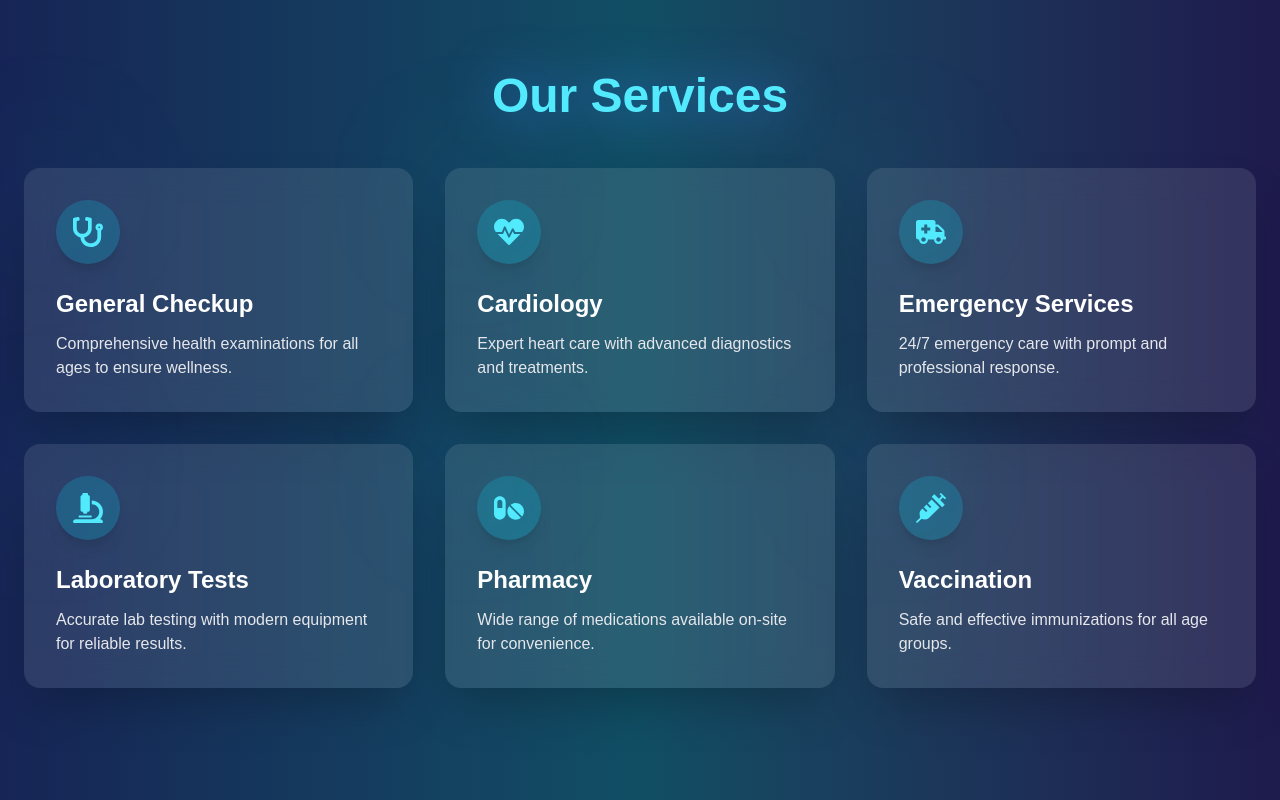
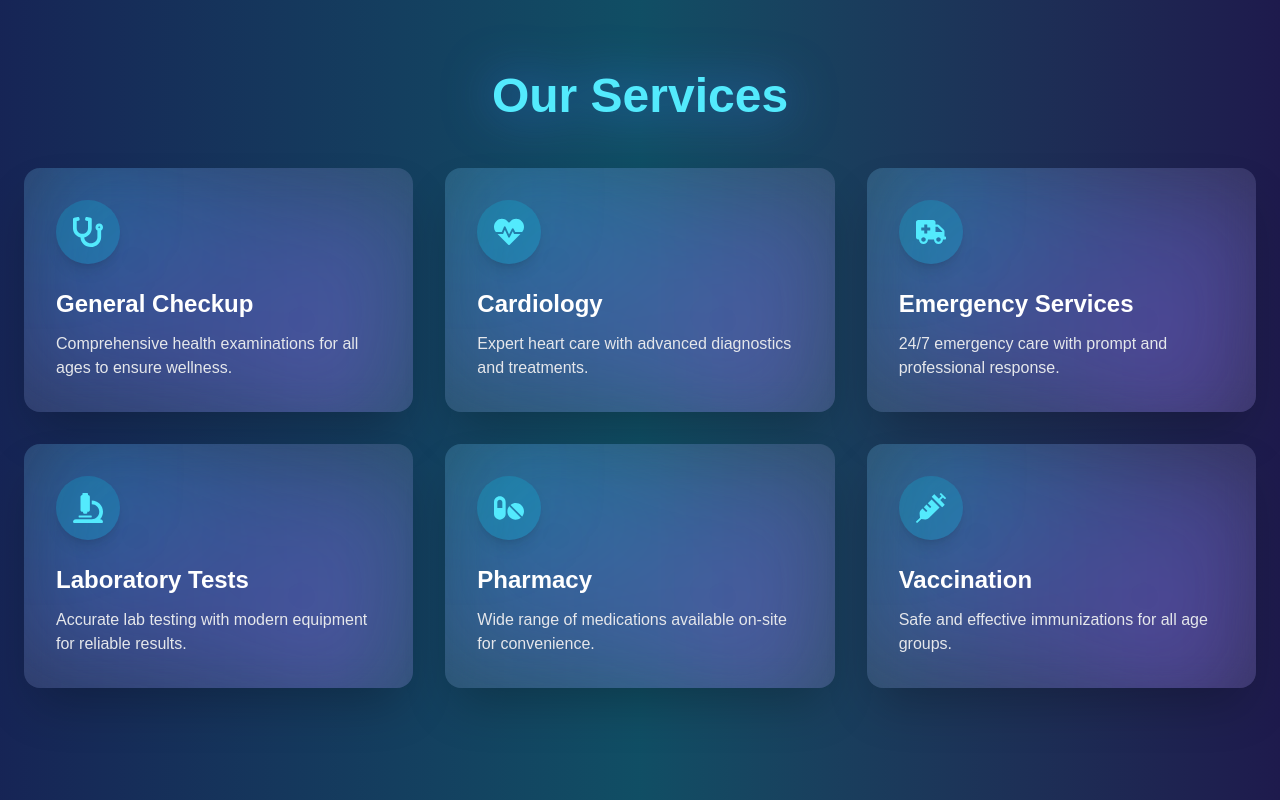
Before and after one commit to Clinton1029/doctors-appointment, a Next.js app: page / in a window 1280 px wide. Shown: the part 1617-2417 px from the top of the page. Built offline with nearby package versions, Linux system fonts and the light colour scheme.

Commit message:
updated servises

```diff
--- a/components/Services.jsx
+++ b/components/Services.jsx
@@ -38,7 +38,7 @@ const services = [
 
 export default function Services() {
   return (
-    <section id="services" className="relative py-28 bg-gradient-to-r from-blue-950 via-cyan-900 to-indigo-950 text-white overflow-hidden">
+    <section id="services" className="relative py-28 overflow-hidden bg-gradient-to-r from-blue-950 via-cyan-900 to-indigo-950 text-white">
       <div className="max-w-7xl mx-auto px-6">
         {/* Section Header */}
         <motion.h2
@@ -52,30 +52,41 @@ export default function Services() {
         </motion.h2>
 
         {/* Services Grid */}
-        <div className="grid grid-cols-1 md:grid-cols-2 lg:grid-cols-3 gap-8">
+        <div className="grid grid-cols-1 md:grid-cols-2 lg:grid-cols-3 gap-8 relative">
           {services.map((service, index) => (
             <motion.div
               key={index}
-              className="bg-white/10 backdrop-blur-lg p-8 rounded-2xl shadow-2xl hover:scale-105 hover:shadow-[0_0_40px_rgba(59,130,246,0.8)] transition-all duration-500 relative"
+              className="relative p-8 rounded-2xl shadow-2xl bg-white/10 backdrop-blur-lg overflow-hidden hover:scale-105 hover:shadow-[0_0_50px_rgba(59,130,246,0.9)] transition-all duration-500"
               initial={{ opacity: 0, y: 30 }}
               whileInView={{ opacity: 1, y: 0 }}
               viewport={{ once: true }}
               transition={{ duration: 0.8, delay: index * 0.1 }}
             >
+              {/* Animated Gradient Glow Behind Card */}
+              <motion.div
+                className="absolute inset-0 -z-10 rounded-2xl"
+                style={{
+                  background: "linear-gradient(135deg, rgba(14,165,233,0.4), rgba(99,102,241,0.3), rgba(139,92,246,0.4))",
+                  filter: "blur(50px)",
+                }}
+                animate={{ rotate: [0, 10, -10, 0] }}
+                transition={{ repeat: Infinity, duration: 20, ease: "easeInOut" }}
+              />
+
               {/* Icon with Glow */}
               <motion.div
-                className="flex items-center justify-center w-16 h-16 bg-cyan-400/20 rounded-full mb-6 text-cyan-300 shadow-lg"
+                className="flex items-center justify-center w-16 h-16 bg-cyan-400/20 rounded-full mb-6 text-cyan-300 shadow-lg relative z-10"
                 whileHover={{ scale: 1.2, rotate: 5 }}
                 transition={{ duration: 0.3 }}
               >
                 {service.icon}
               </motion.div>
 
-              <h3 className="text-xl md:text-2xl font-bold mb-3 text-white">{service.title}</h3>
-              <p className="text-gray-200">{service.description}</p>
+              <h3 className="text-xl md:text-2xl font-bold mb-3 text-white relative z-10">{service.title}</h3>
+              <p className="text-gray-200 relative z-10">{service.description}</p>
 
-              {/* Optional subtle glowing blur behind icon */}
-              <div className="absolute -top-4 -left-4 w-20 h-20 bg-cyan-400/10 rounded-full blur-3xl pointer-events-none"></div>
+              {/* Optional subtle glow behind icon */}
+              <div className="absolute -top-4 -left-4 w-20 h-20 bg-cyan-400/10 rounded-full blur-3xl pointer-events-none" />
             </motion.div>
           ))}
         </div>
```
